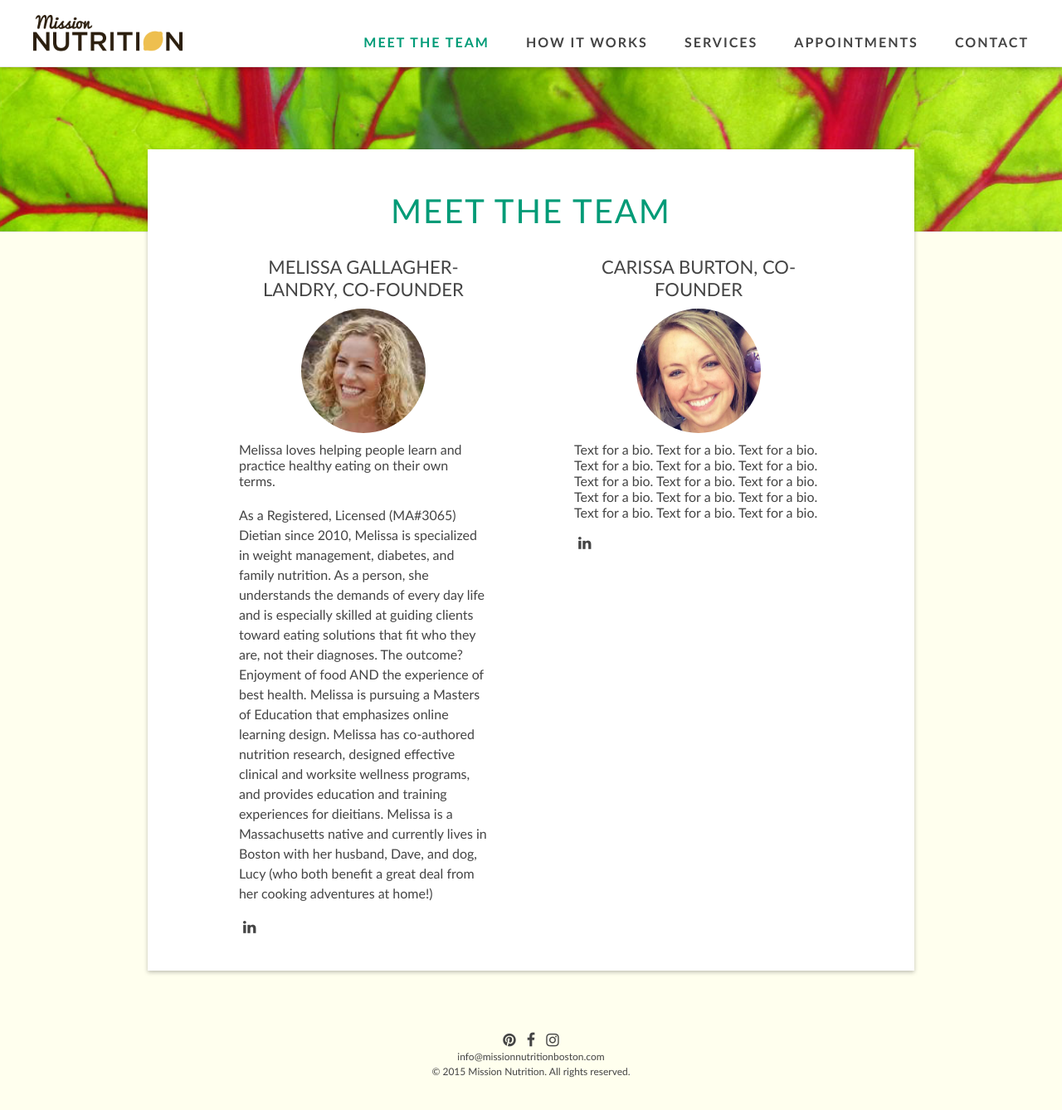
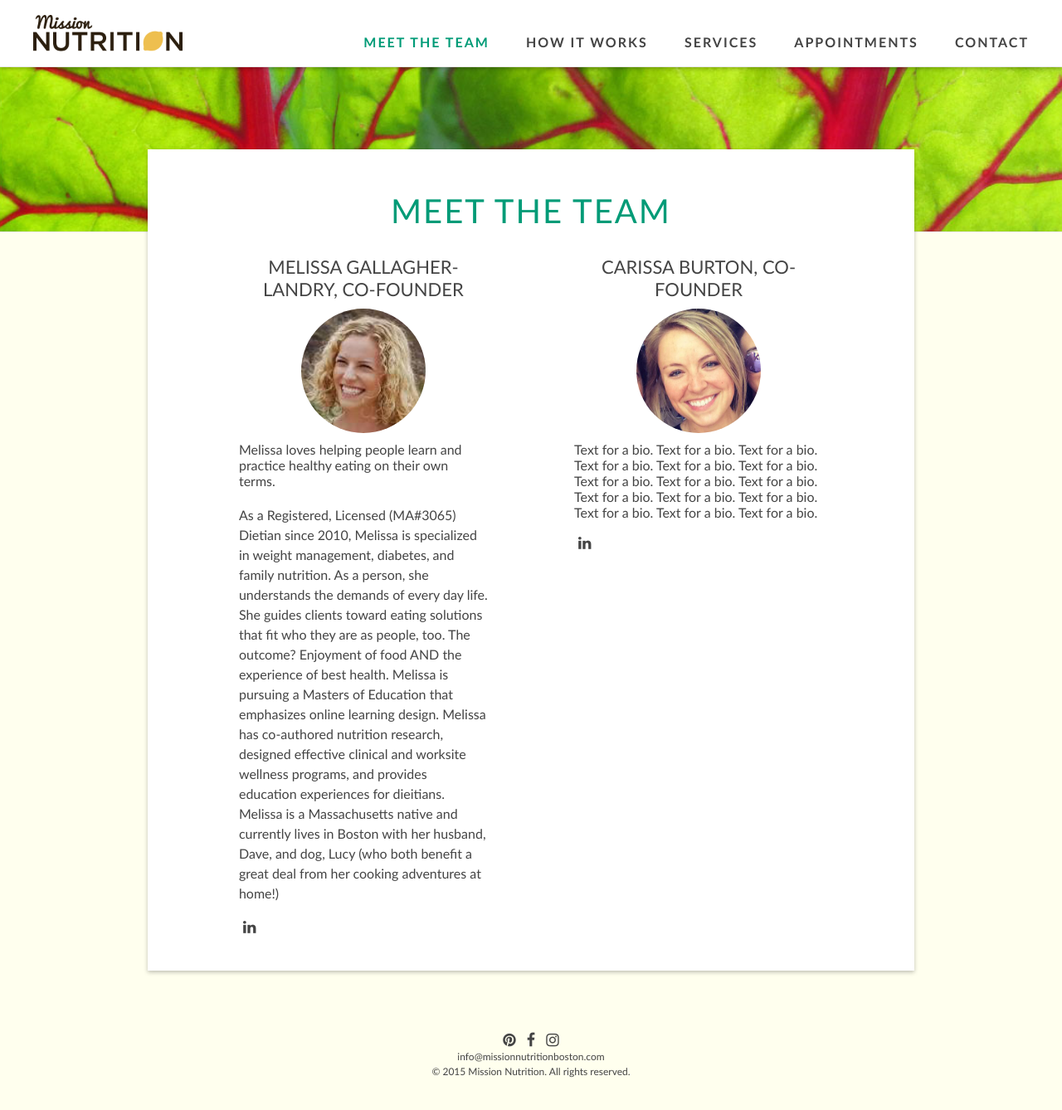
Before and after one commit to davelandry/missionnutrition, a Jekyll site: the page built from _pages/team.html, in a window 1280 px wide and 1341 px high. Shown: the top 1338 px of the window at 83% size. Built offline with Jekyll 4.4.1, drawn with Linux system fonts in a browser that asks for light colours; nearby versions of some CDN libraries.

Commit message:
Update team.html

```diff
--- a/_pages/team.html
+++ b/_pages/team.html
@@ -8,7 +8,7 @@ image: chard
   <h2>Melissa Gallagher-Landry, Co-Founder</h2>
   <img src="/images/melissa.jpg" />
 Melissa loves helping people learn and practice healthy eating on their own terms.
-<p>As a Registered, Licensed (MA#3065) Dietian since 2010, Melissa is specialized in weight management, diabetes, and family nutrition. As a person, she understands the demands of every day life and is especially skilled at guiding clients toward eating solutions that fit who they are, not their diagnoses. The outcome? Enjoyment of food AND the experience of best health. Melissa is pursuing a Masters of Education that emphasizes online learning design. Melissa has co-authored nutrition research, designed effective clinical and worksite wellness programs, and provides education and training experiences for dieitians. Melissa is a Massachusetts native and currently lives in Boston with her husband, Dave, and dog, Lucy (who both benefit a great deal from her cooking adventures at home!)</p>
+<p>As a Registered, Licensed (MA#3065) Dietian since 2010, Melissa is specialized in weight management, diabetes, and family nutrition. As a person, she understands the demands of every day life. She guides clients toward eating solutions that fit who they are as people, too. The outcome? Enjoyment of food AND the experience of best health. Melissa is pursuing a Masters of Education that emphasizes online learning design. Melissa has co-authored nutrition research, designed effective clinical and worksite wellness programs, and provides education experiences for dieitians. Melissa is a Massachusetts native and currently lives in Boston with her husband, Dave, and dog, Lucy (who both benefit a great deal from her cooking adventures at home!)</p>
   <a class="social" href="https://www.linkedin.com/profile/view?id=AAkAAALoRFMBDLl3t4MO2V0KuQX5FKUklVKOjME">
     <i class="fa fa-linkedin"></i>
   </a>
```
